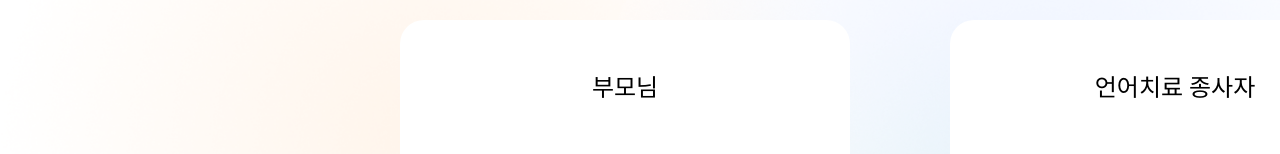
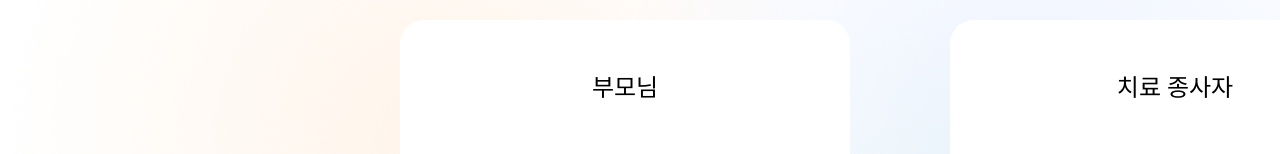
Before and after one commit to PARED-organization/pared-front, a Next.js app in the folder pared/: page /signup in a window 1280 px wide. Shown: the part 130-284 px from the top of the page. Built offline with nearby package versions, Linux system fonts and the light colour scheme.

Commit message:
[FIX] 간단한 오타 수정

```diff
--- a/pared/src/app/(beforeLogin)/login/_component/useSignUpStore.ts
+++ b/pared/src/app/(beforeLogin)/login/_component/useSignUpStore.ts
@@ -174,7 +174,8 @@ interface KoreaGeo{
 }
 
 interface UserInfo{
-  userRole: 'parent' | 'languageTherapihst';
+  userRole: 'parent' | 'languageTherapist';
+  therapistRole?: string;
   profilePic: string;
   nickName: string;
   introduce?: string;
@@ -182,12 +183,13 @@ interface UserInfo{
   isInvited: boolean
   userInfoStep:number;
   infomation:string;
-  setRole:(role: 'parent' | 'languageTherapihst')=>void;
+  setRole:(role: 'parent' | 'languageTherapist')=>void;
   setUserInfoStep:(userInfoStep:number)=>void;
   setProfilePic:(profilePic:string)=>void;
   setNickName:(nickName:string)=>void;
   setInfomation:(infomation:string)=>void;
   setGeo:(geo:KoreaGeo)=>void;
+  setTherapistRole:(therapistRole:string)=>void
 }
 
 export const updateUserInfo = create<UserInfo>((set,get)=>({
@@ -198,12 +200,13 @@ export const updateUserInfo = create<UserInfo>((set,get)=>({
   geo:{sido:'',siGunGu:'',eupMyunDong:''},
   isInvited:false,
   infomation:'',
-  setRole: (userRole: 'parent' | 'languageTherapihst')=>set({userRole}),
+  setRole: (userRole: 'parent' | 'languageTherapist')=>set({userRole}),
   setUserInfoStep:(userInfoStep:number) => set({userInfoStep}),
   setProfilePic:(profilePic:string)=>set({profilePic}),
   setNickName:(nickName)=>set({nickName}),
   setInfomation:(infomation:string)=>set({infomation}),
-  setGeo:(geo:KoreaGeo) => set({geo})
+  setGeo:(geo:KoreaGeo) => set({geo}),
+  setTherapistRole: (therapistRole)=>set({therapistRole})
 }))
 
 interface PolicyBoxInfo{
--- a/pared/src/app/(beforeLogin)/signup/_component/SignUpFirstPage.tsx
+++ b/pared/src/app/(beforeLogin)/signup/_component/SignUpFirstPage.tsx
@@ -17,8 +17,8 @@ export default function FirstPage(){
                                     className="mt-[50px]"
                                     />
                             </div>
-                            <div className="bg-[#fff]  rounded-[24px] shadow-[24px] p-10 flex flex-col items-center w-[450px] h-[600px] max-w-sm ml-[100px] mt-[150px] hover:border-[3px] hover:border-[#FF9466]" onClick={()=>{setRole('languageTherapihst');setUserInfoStep(1)}}>
-                                <h1 className="text-[24px] mt-[50px] font-[extrabold]">언어치료 종사자</h1>
+                            <div className="bg-[#fff]  rounded-[24px] shadow-[24px] p-10 flex flex-col items-center w-[450px] h-[600px] max-w-sm ml-[100px] mt-[150px] hover:border-[3px] hover:border-[#FF9466]" onClick={()=>{setRole('languageTherapist');setUserInfoStep(1)}}>
+                                <h1 className="text-[24px] mt-[50px] font-[extrabold]">치료 종사자</h1>
                                 <Image
                                     src="/images/common/lang_therapyst.png"
                                     alt="parents"
--- a/pared/src/app/(beforeLogin)/signup/_component/SignUpSecondPage.tsx
+++ b/pared/src/app/(beforeLogin)/signup/_component/SignUpSecondPage.tsx
@@ -6,7 +6,7 @@ import {  Pencil } from "lucide-react";
 import Image from "next/image";
 import WhiteCenterPage from "./WhiteCenterPage";
 export default function SecondPage(){
-    const {userInfoStep,setRole,setUserInfoStep,profilePic,setProfilePic,nickName,setNickName} = updateUserInfo();
+    const {userInfoStep,setRole,setUserInfoStep,profilePic,setProfilePic,nickName,setNickName,userRole,therapistRole,setTherapistRole} = updateUserInfo();
 
     const fileInputRef = useRef<HTMLInputElement | null>(null)
 
@@ -21,8 +21,6 @@ export default function SecondPage(){
     const handleEditClick = ()=>{
         fileInputRef.current?.click()
     }
-
-    //점심 먹는 중
 
     return (
         <WhiteCenterPage>
@@ -52,6 +50,16 @@ export default function SecondPage(){
                                         value={nickName}
                                         onChange={(e)=>setNickName(e.target.value)}
                                         />
+                                    {
+                                        userRole === 'languageTherapist' &&
+                                        <input
+                                        className="bg-[#fff] w-[420px] h-[44px] border border-[#D9D9D9] rounded-[4px] pl-[25px] focus:outline-none font-medium text-[15px]"
+                                        type="text"
+                                        placeholder="직무를 입력해주세요."
+                                        value={therapistRole}
+                                        onChange={(e)=>setTherapistRole(e.target.value)}
+                                        />
+                                    }
 
                                         <div className="flex flex-row mt-[100px] items-center justify-between w-[420px] h-[44px]">
                                             <button type="button" className="bg-[#FFF] text-[#FF9466] w-[150px] rounded-[3px] h-[44px] border-[#FF9466] border-[1px]" onClick={()=>{setUserInfoStep(0);}}>
```
